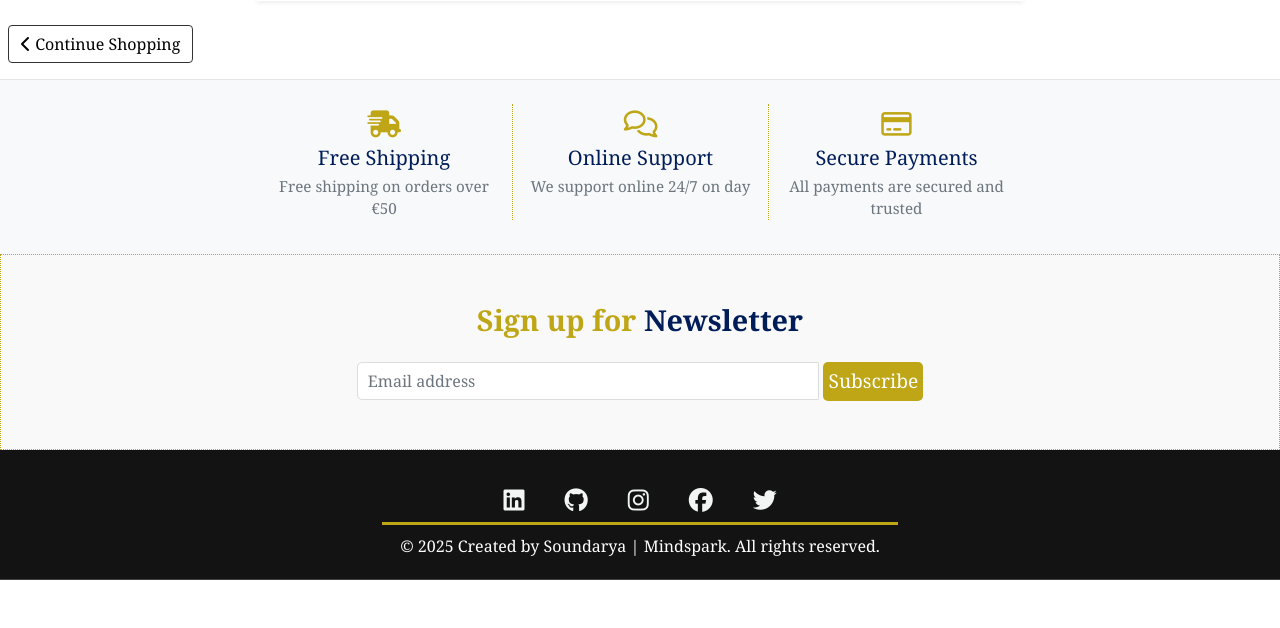
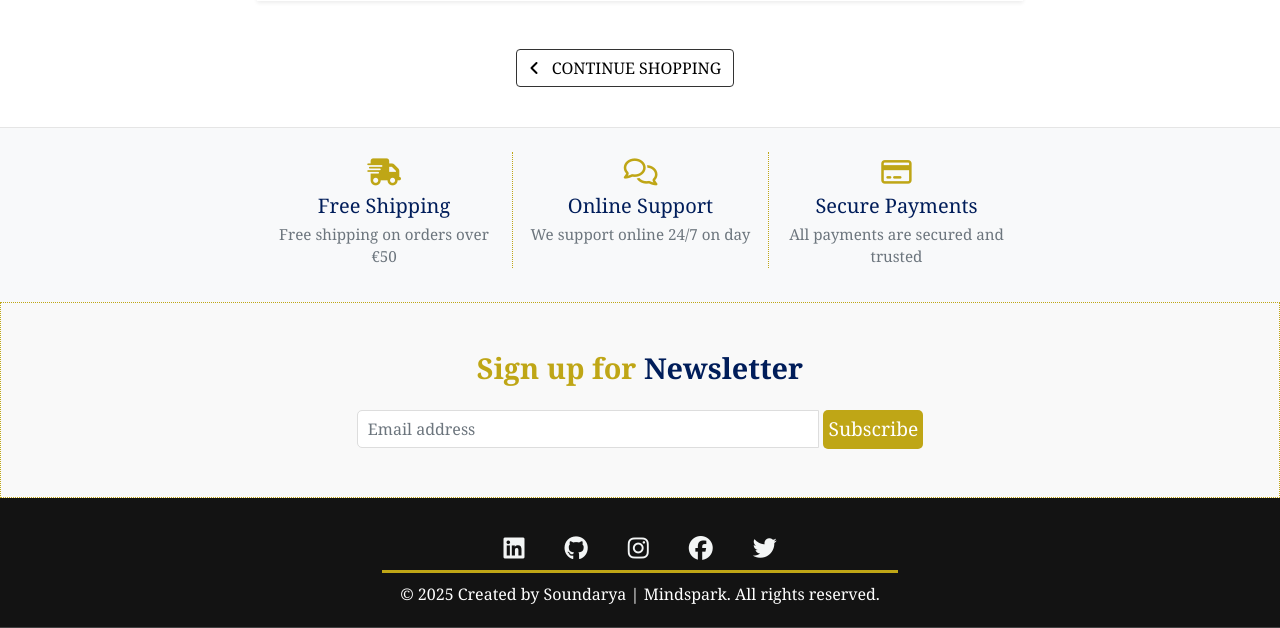
Before and after one commit to klsoundarya/mindspark, a Django app: template checkout/templates/checkout/checkout_success.html in a window 1280 px wide. Shown: the part 703-1331 px from the top of the page. Before the commit the page ends 1283 px from the top, so only its background shows below. Run offline with Django 4.2, Linux system fonts and the light colour scheme; the template is opened without the code that fills it, so the values that code supplies are empty; some libraries are stand-ins or nearby versions; some web fonts are replaced.

Commit message:
update webhook handler to handle profiles in checkout app

```diff
--- a/checkout/templates/checkout/checkout_success.html
+++ b/checkout/templates/checkout/checkout_success.html
@@ -105,10 +105,23 @@
         </div>
     </div>
 </div>
-
-<div>
-    <a href="{% url 'shop' %}" class="btn btn-outline-secondary btn-m mb-3 ml-2">
-        <i class="fas fa-chevron-left"></i> Continue Shopping
-    </a>
+<div class="row my-3">
+    <div class="col-12 col-lg-7 text-right my-2">
+        {% if from_profile %}
+        <a href="{% url 'profile' %}" class="wishlist-btn p-2">
+            <span class="icon mr-2">
+                <i class="fas fa-angle-left"></i>
+            </span>
+            <span class="text-uppercase">Back to Account</span>
+        </a>
+        {% else %}
+        <a href="{% url 'shop' %}" class="btn btn-outline-secondary btn-m mb-3 ml-2">
+            <span class="icon mr-2">
+                <i class="fas fa-angle-left"></i>
+            </span>
+            <span class="text-uppercase">Continue Shopping</span>
+        </a>
+        {% endif %}
+    </div>
 </div>
 {% endblock %}
```
Also changed, not shown: checkout/webhook_handler.py (+17 -0 lines).
